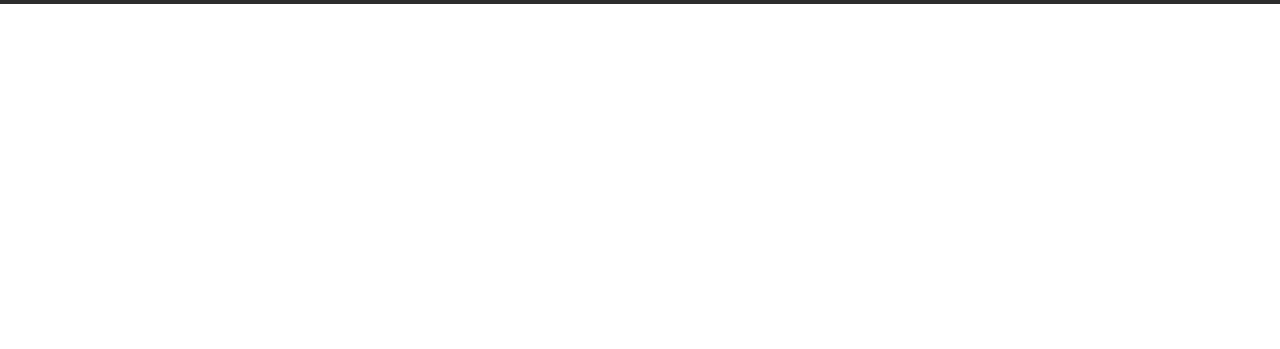
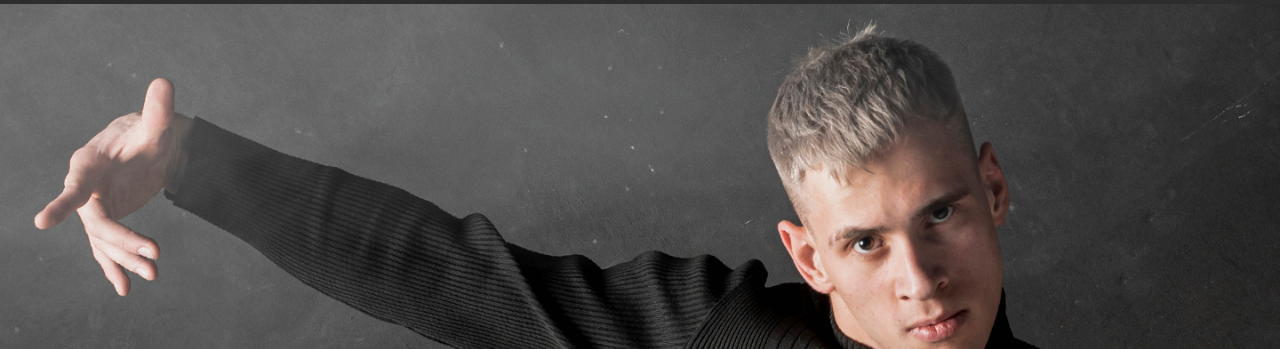
Before and after one commit to dayronF/Musicology, a plain HTML site: page index.html in a window 1280 px wide. Shown: the part 106-455 px from the top of the page. Drawn offline with Linux system fonts and the light colour scheme.

Commit message:
Update style.css

```diff
--- a/styles/style.css
+++ b/styles/style.css
@@ -27,7 +27,7 @@ nav .search {
 }
 /*Imagen primer fondo*/
 .banner {
-    background-image: url(./assets/images/background.png);
+    background-image: url(../assets/images/background.png);
   background-size: cover;
   background-position: center;
   height: 700px;
```
